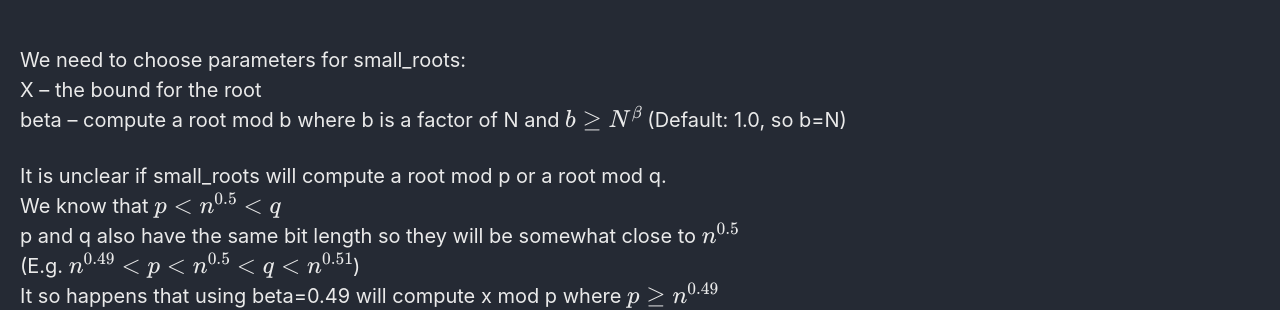
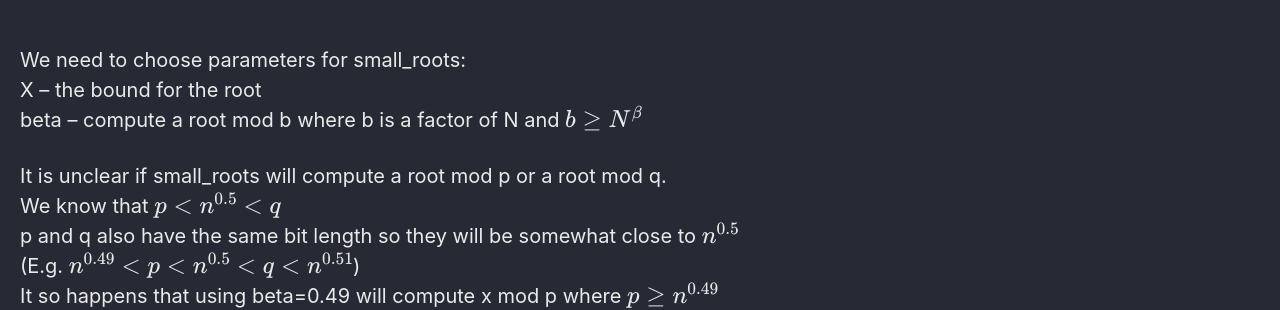
Before and after one commit to Connor-McCartney/Connor-McCartney.github.io, a Jekyll site: the page built from _pages/cryptography/small-roots/delta-CrewCTF-2022.md, in a window 1280 px wide. Shown: the part 424-734 px from the top of the page. Built offline with Jekyll 4.4.1, drawn with Linux system fonts in a browser that asks for light colours; cached includes are drawn as plain includes.

Commit message:
Update delta-CrewCTF-2022.md

```diff
--- a/_pages/cryptography/small-roots/delta-CrewCTF-2022.md
+++ b/_pages/cryptography/small-roots/delta-CrewCTF-2022.md
@@ -18,7 +18,7 @@ val = (pow(2,e,n)*(x**3) + pow(3,e,n)*(x**2) + pow(5,e,n)*x + pow(7,e,n)) % n
 
 We need to choose parameters for small_roots: <br>
 X – the bound for the root <br>
-beta – compute a root mod b where b is a factor of N and $$b \geq N^β$$ (Default: 1.0, so b=N) <br>
+beta – compute a root mod b where b is a factor of N and $$b \geq N^β$$  <br>
 
 It is unclear if small_roots will compute a root mod p or a root mod q. <br>
 We know that $$p < n^{0.5} < q$$ <br>
```
